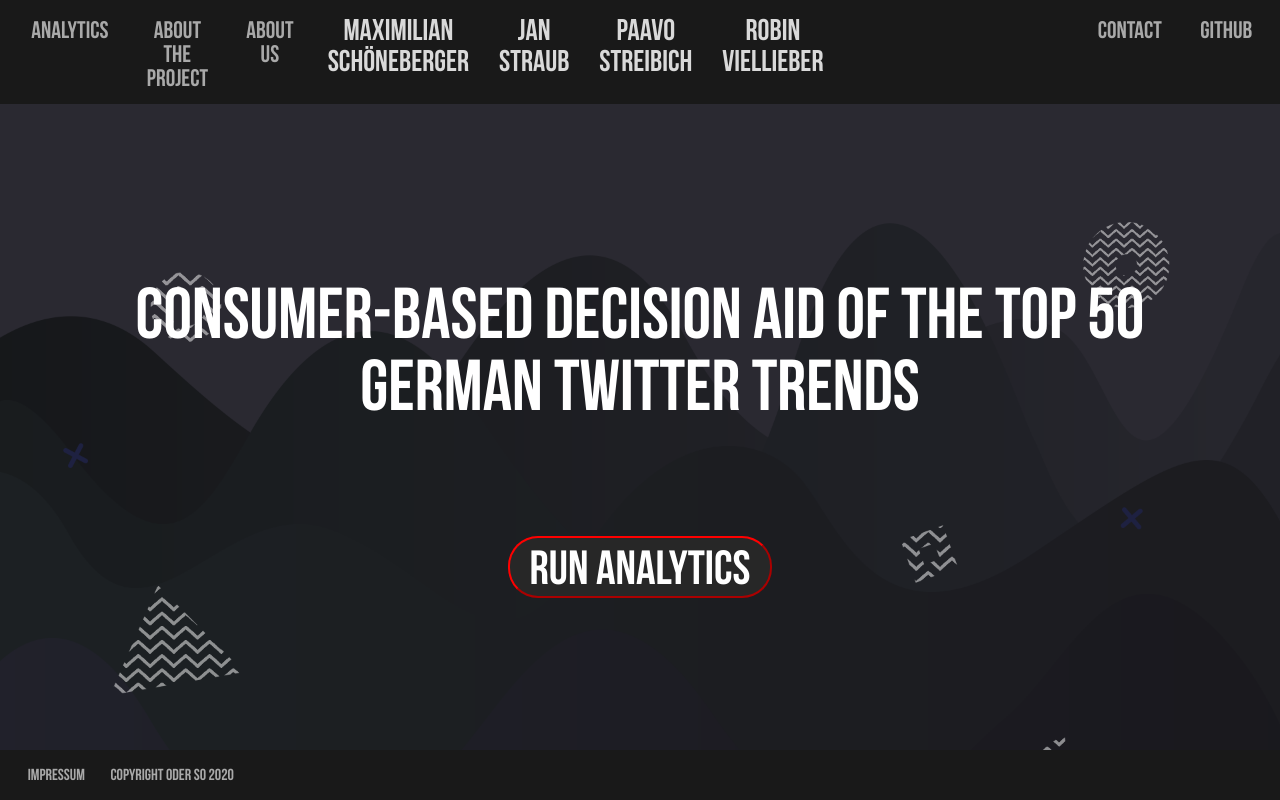
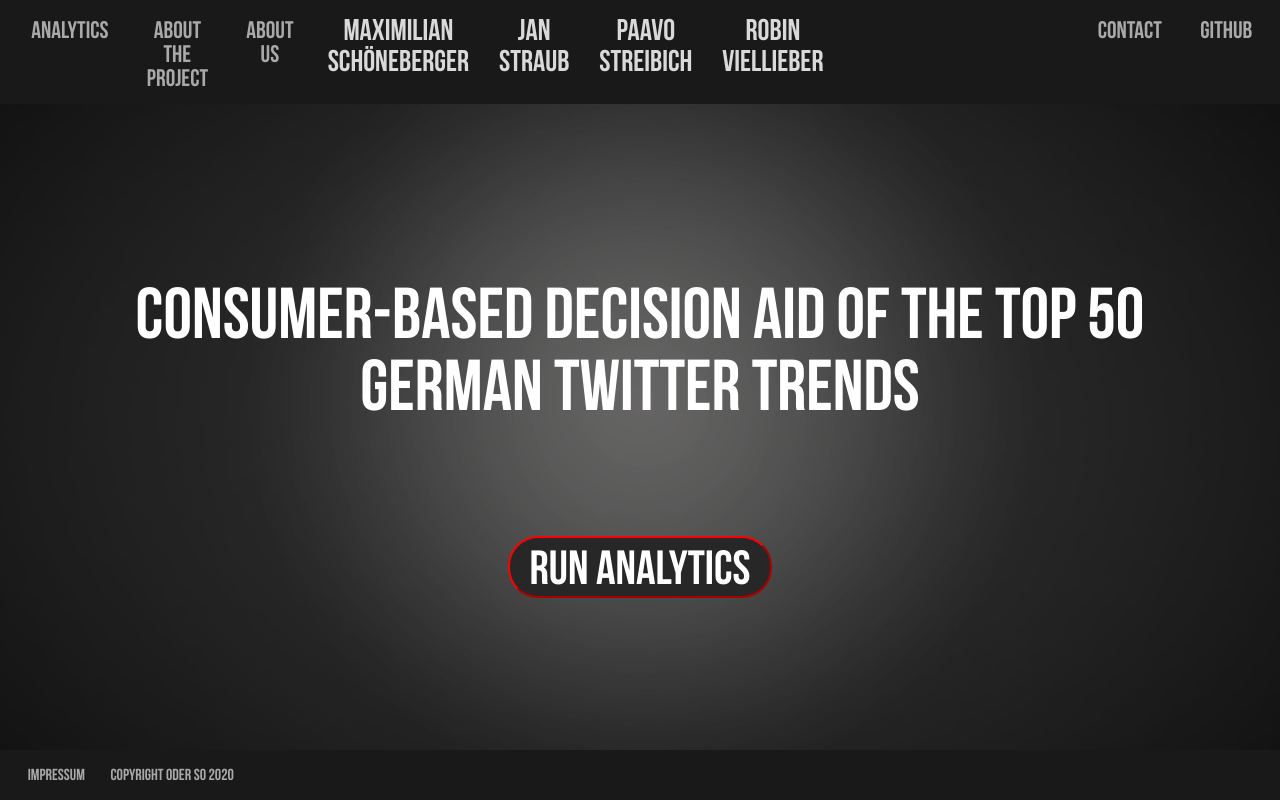
Before and after one commit to JanMStraub/ITA-Twitter_Analytics, a React (Create React App) app in the folder webui/: page / in a window 1280 px wide. Built offline with nearby package versions, Linux system fonts and the light colour scheme.

Commit message:
small css bugfixes

```diff
--- a/webui/src/AboutProject.css
+++ b/webui/src/AboutProject.css
@@ -7,7 +7,7 @@
     height: 100%;
 }
 
-.hero_wrapper {
+.hero_wrapper_about {
     background-image: url('./images/background2.png');
     background-size: cover;
     background-position-y: top;
--- a/webui/src/AboutProject.js
+++ b/webui/src/AboutProject.js
@@ -11,7 +11,7 @@
     return (
         <div className="aboutproject">
             <Helmet><title>{ TITLE }</title></Helmet>
-            <div className="hero_wrapper">
+            <div className="hero_wrapper_about">
                 <Navbar />
                 <h1>About the Project</h1>
             </div>
--- a/webui/src/App.js
+++ b/webui/src/App.js
@@ -10,6 +10,8 @@
   constructor() {
     super();
   }
+
+//TODO: Change default url to janmstraub.github.io/TwitterAnalytics
 
   render() {
     return (
```
